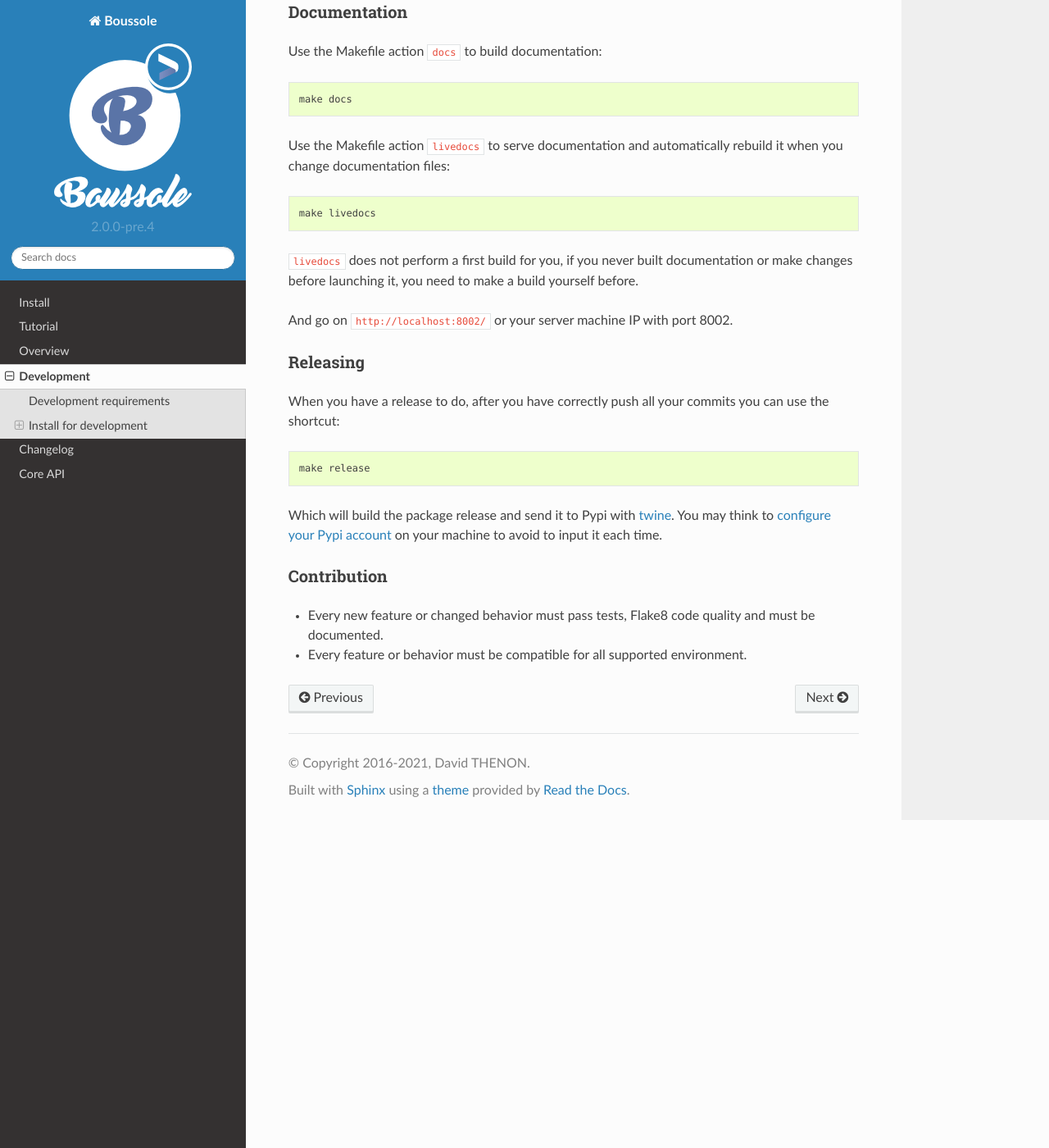
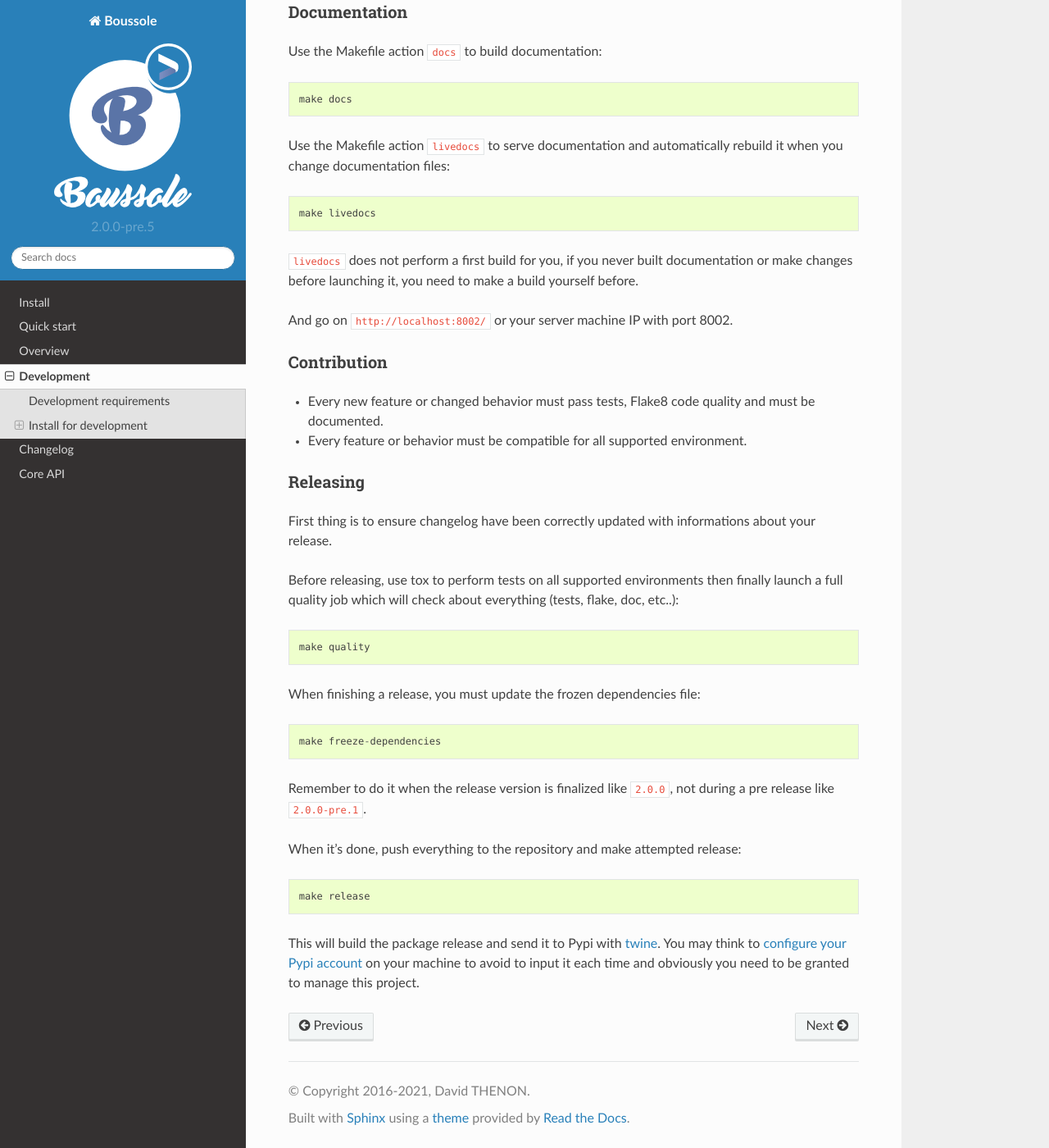
Before and after one commit to sveetch/boussole, a Sphinx documentation site: the page built from docs/development.rst, in a window 1280 px wide and 1400 px high, scrolled down 1274 px. Shown: the whole window at 82% size. Built offline with Sphinx 7.4.7 and the Read the Docs theme 2.0.0, drawn with Linux system fonts in a browser that asks for light colours.

Commit message:
Move libsass support to '>=0.19.4' and last documentation updates

```diff
--- a/docs/changelog.rst
+++ b/docs/changelog.rst
@@ -18,6 +18,9 @@ Version 2.0.0 - 2021/02/06
 * Drop ``pathtools`` package dependency since it is an abandoned project;
 * Update doc config, use livereload and with new RTD config file;
 * Drop support for libsass-python ``<0.19.4``.
+* Rename ``requirements_freeze.txt`` to ``frozen.txt``;
+* Add a new script for development which help to automatically update the
+  ``frozen.txt`` file;
 
 For new configuration filename change you have two way to resolve it:
 
--- a/docs/development.rst
+++ b/docs/development.rst
@@ -86,22 +86,38 @@ yourself before.
 
 And go on ``http://localhost:8002/`` or your server machine IP with port 8002.
 
-Releasing
----------
-
-When you have a release to do, after you have correctly push all your commits
-you can use the shortcut: ::
-
-    make release
-
-Which will build the package release and send it to Pypi with `twine`_.
-You may think to
-`configure your Pypi account <https://twine.readthedocs.io/en/latest/#configuration>`_
-on your machine to avoid to input it each time.
-
 Contribution
 ------------
 
 * Every new feature or changed behavior must pass tests, Flake8 code quality
   and must be documented.
 * Every feature or behavior must be compatible for all supported environment.
+
+Releasing
+---------
+
+First thing is to ensure changelog have been correctly updated with informations
+about your release.
+
+Before releasing, use tox to perform tests on all supported environments then
+finally launch a full quality job which will check about everything (tests,
+flake, doc, etc..): ::
+
+    make quality
+
+When finishing a release, you must update the frozen dependencies file: ::
+
+    make freeze-dependencies
+
+Remember to do it when the release version is finalized like ``2.0.0``, not during
+a pre release like ``2.0.0-pre.1``.
+
+When it's done, push everything to the repository and make attempted release: ::
+
+    make release
+
+This will build the package release and send it to Pypi with `twine`_.
+You may think to
+`configure your Pypi account <https://twine.readthedocs.io/en/latest/#configuration>`_
+on your machine to avoid to input it each time and obviously you need to be
+granted to manage this project.
--- a/docs/install.rst
+++ b/docs/install.rst
@@ -10,7 +10,7 @@ Install
 It should be safe enough to install it on Linux, MacOSX and Windows until you
 have the right environment (needed devel libs, etc..).
 
-For development usage see :ref:`install_development`.
+For development guideline see :ref:`intro_development`.
 
 .. Note::
     Because some requirements need to compile some C modules, this may takes
--- a/setup.cfg
+++ b/setup.cfg
@@ -3,7 +3,7 @@
 ;;
 [metadata]
 name = boussole
-version = 2.0.0-pre.4
+version = 2.0.0-pre.5
 description = Commandline interface to build Sass projects using libsass-python
 long_description = file:README.rst
 long_description_content_type = text/x-rst
@@ -31,7 +31,7 @@ include_package_data = True
 install_requires =
     click>=5.1
     watchdog>=0.8.3
-    libsass>=0.18.0
+    libsass>=0.19.4
     pyaml
     colorama
     colorlog
```
Also changed, not shown: other parts of docs/changelog.rst (+1 -1 lines), README.rst (+11 -6 lines), docs/index.rst (+5 -6 lines), docs/overview.rst (+6 -3 lines), docs/quickstart.rst (added, +30 -0 lines), docs/tutorial.rst (deleted, +0 -27 lines).
